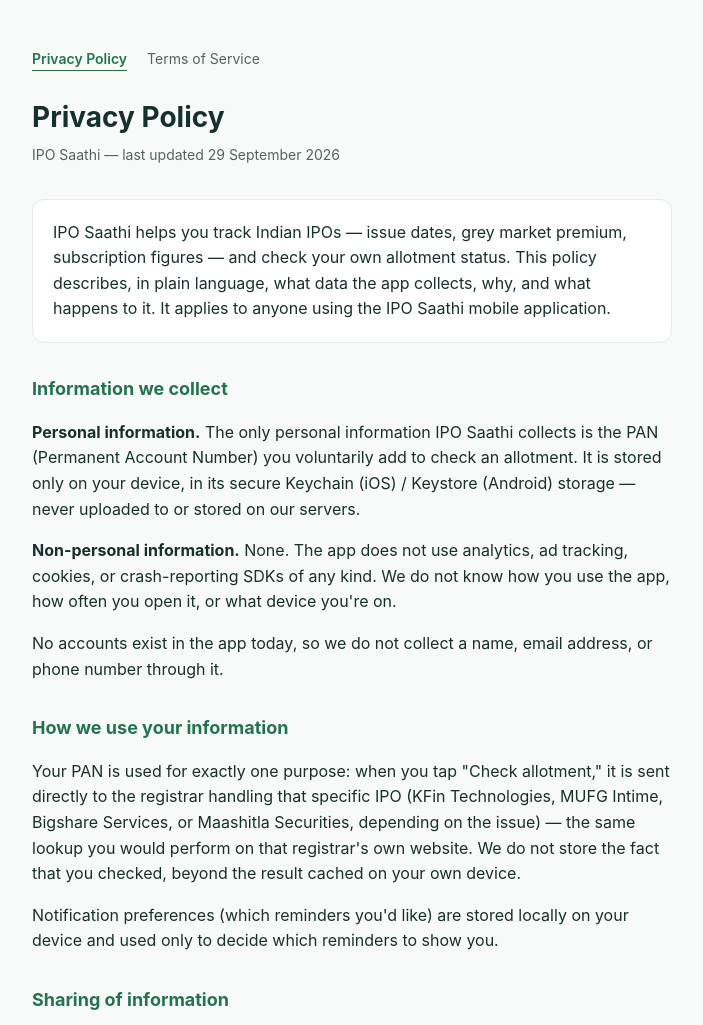
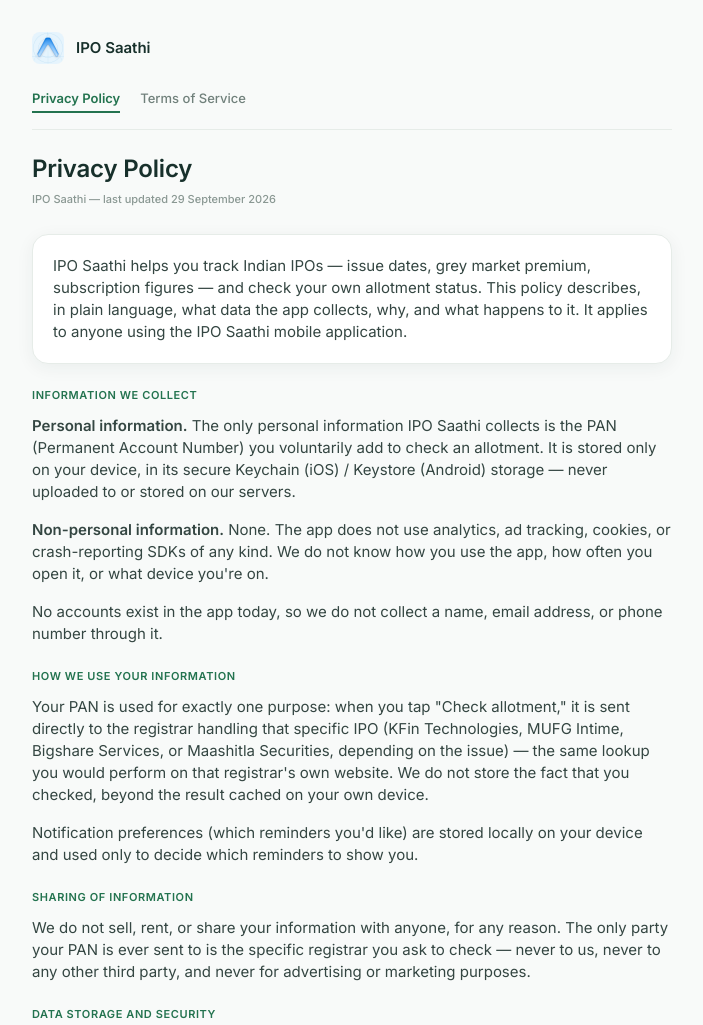
Before and after one commit to dipanshudaga/ipo-saathi-legal, a plain HTML site: page index.html in a window 1280 px wide. Shown: the top 1025 px of the page, without its empty margins (288-991 px from the left). Drawn offline with Linux system fonts and the light colour scheme.

Commit message:
Redesign legal pages to match the app's own design system

```diff
--- a/index.html
+++ b/index.html
@@ -4,10 +4,15 @@
 <meta charset="utf-8" />
 <meta name="viewport" content="width=device-width, initial-scale=1" />
 <title>Privacy Policy — IPO Saathi</title>
+<link rel="preconnect" href="https://fonts.googleapis.com" />
+<link rel="preconnect" href="https://fonts.gstatic.com" crossorigin />
+<link href="https://fonts.googleapis.com/css2?family=Inter:wght@400;500;600&display=swap" rel="stylesheet" />
 <link rel="stylesheet" href="style.css" />
+<link rel="icon" href="icon.png" />
 </head>
 <body>
 <main>
+  <div class="brand"><img src="icon.png" alt="" /><span>IPO Saathi</span></div>
   <nav>
     <a href="./" class="active">Privacy Policy</a>
     <a href="terms-of-service/">Terms of Service</a>
--- a/style.css
+++ b/style.css
@@ -1,73 +1,152 @@
+/* Tokens copied from app/src/theme/tokens.ts — kept in sync by hand, this
+   page has no build step to import the real file from. */
 :root {
-  --brand: #23734F;
-  --ink: #17302B;
-  --muted: #52635E;
-  --bg: #F8FAF9;
-  --card: #FFFFFF;
-  --border: #E6ECE8;
+  --brand-900: #123B2D;
+  --brand-700: #23734F;
+  --brand-100: #E6F3EC;
+  --brand-50: #F2F9F5;
+  --neutral-950: #17302B;
+  --neutral-800: #344642;
+  --neutral-700: #52635E;
+  --neutral-600: #70807B;
+  --neutral-500: #8A9893;
+  --neutral-300: #D6DEDA;
+  --neutral-200: #E6ECE8;
+  --neutral-100: #F2F5F3;
+  --neutral-50: #F8FAF9;
+  --white: #FFFFFF;
+  --radius-lg: 16px;
+  --radius-pill: 999px;
+  --space-2: 8px;
+  --space-3: 12px;
+  --space-4: 16px;
+  --space-5: 20px;
+  --space-6: 24px;
+  --space-8: 32px;
 }
+
 * { box-sizing: border-box; }
+
 body {
   margin: 0;
-  background: var(--bg);
-  color: var(--ink);
-  font-family: -apple-system, BlinkMacSystemFont, "Segoe UI", Roboto, Helvetica, Arial, sans-serif;
+  background: var(--neutral-50);
+  color: var(--neutral-950);
+  font-family: 'Inter', -apple-system, BlinkMacSystemFont, "Segoe UI", Roboto, Helvetica, Arial, sans-serif;
   line-height: 1.6;
+  -webkit-font-smoothing: antialiased;
 }
+
 main {
   max-width: 680px;
   margin: 0 auto;
-  padding: 48px 20px 80px;
+  padding: var(--space-8) var(--space-5) 80px;
 }
+
+/* Brand lockup — same icon the app itself ships, so this page reads as
+   IPO Saathi's own, not a generic legal template. */
+.brand {
+  display: flex;
+  align-items: center;
+  gap: var(--space-3);
+  margin-bottom: var(--space-6);
+}
+.brand img {
+  width: 32px;
+  height: 32px;
+  border-radius: 8px;
+}
+.brand span {
+  font-size: 15px;
+  font-weight: 600;
+  color: var(--neutral-950);
+}
+
 nav {
   display: flex;
-  gap: 20px;
-  font-size: 14px;
-  margin-bottom: 24px;
+  gap: var(--space-5);
+  font-size: 13px;
+  margin-bottom: var(--space-6);
+  border-bottom: 1px solid var(--neutral-200);
+  padding-bottom: var(--space-4);
 }
 nav a {
-  color: var(--muted);
+  color: var(--neutral-600);
   text-decoration: none;
-  border-bottom: 1px solid transparent;
+  font-weight: 500;
+  padding-bottom: 2px;
 }
 nav a.active {
-  color: var(--brand);
+  color: var(--brand-700);
   font-weight: 600;
-  border-bottom-color: var(--brand);
+  border-bottom: 2px solid var(--brand-700);
 }
+
+/* Matches app/src/theme/tokens.ts typography.h1 (24/30, Inter 600) */
 h1 {
-  font-size: 28px;
+  font-size: 24px;
+  line-height: 30px;
+  font-weight: 600;
   margin: 0 0 4px;
+  letter-spacing: -0.2px;
 }
+
+/* typography.caption */
 .updated {
-  color: var(--muted);
+  color: var(--neutral-500);
+  font-size: 11px;
+  font-weight: 500;
+  margin: 0 0 var(--space-6);
+}
+
+/* typography.label, uppercase — same group-label treatment used in the
+   app's own FilterSortSheet component */
+h2 {
+  font-size: 11px;
+  line-height: 15px;
+  font-weight: 600;
+  text-transform: uppercase;
+  letter-spacing: 0.6px;
+  color: var(--brand-700);
+  margin: var(--space-6) 0 var(--space-3);
+}
+
+/* typography.bodyLg — same size the app uses for the IPO description
+   paragraph on the detail screen */
+p, li {
+  font-size: 15px;
+  line-height: 22px;
+  color: var(--neutral-800);
+  margin: 0 0 var(--space-4);
+}
+
+ul { padding-left: 20px; margin: 0 0 var(--space-4); }
+li { margin-bottom: var(--space-2); }
+
+a { color: var(--brand-700); }
+
+code {
+  background: var(--neutral-100);
+  border-radius: 4px;
+  padding: 1px 6px;
   font-size: 14px;
-  margin: 0 0 32px;
 }
-h2 {
-  font-size: 18px;
-  margin: 32px 0 12px;
-  color: var(--brand);
+
+/* Same card surface as the app: white, neutral-200 border, radius.lg,
+   a soft brand-tinted shadow (shadow.card in tokens.ts). */
+.intro {
+  background: var(--white);
+  border: 1px solid var(--neutral-200);
+  border-radius: var(--radius-lg);
+  padding: var(--space-5);
+  margin: 0 0 var(--space-2);
+  box-shadow: 0 4px 18px rgba(18, 59, 45, 0.06);
 }
-p, li {
-  font-size: 16px;
-  color: var(--ink);
+
+footer {
+  margin-top: var(--space-8);
+  padding-top: var(--space-5);
+  border-top: 1px solid var(--neutral-200);
+  font-size: 12px;
+  color: var(--neutral-500);
 }
-ul {
-  padding-left: 20px;
-}
-a { color: var(--brand); }
-.intro {
-  background: var(--card);
-  border: 1px solid var(--border);
-  border-radius: 12px;
-  padding: 20px;
-  margin-bottom: 8px;
-}
-footer {
-  margin-top: 48px;
-  padding-top: 20px;
-  border-top: 1px solid var(--border);
-  font-size: 13px;
-  color: var(--muted);
-}
+footer a { color: var(--neutral-600); }
```
Also changed, not shown: terms-of-service/index.html (+5 -0 lines), icon.png (added).
